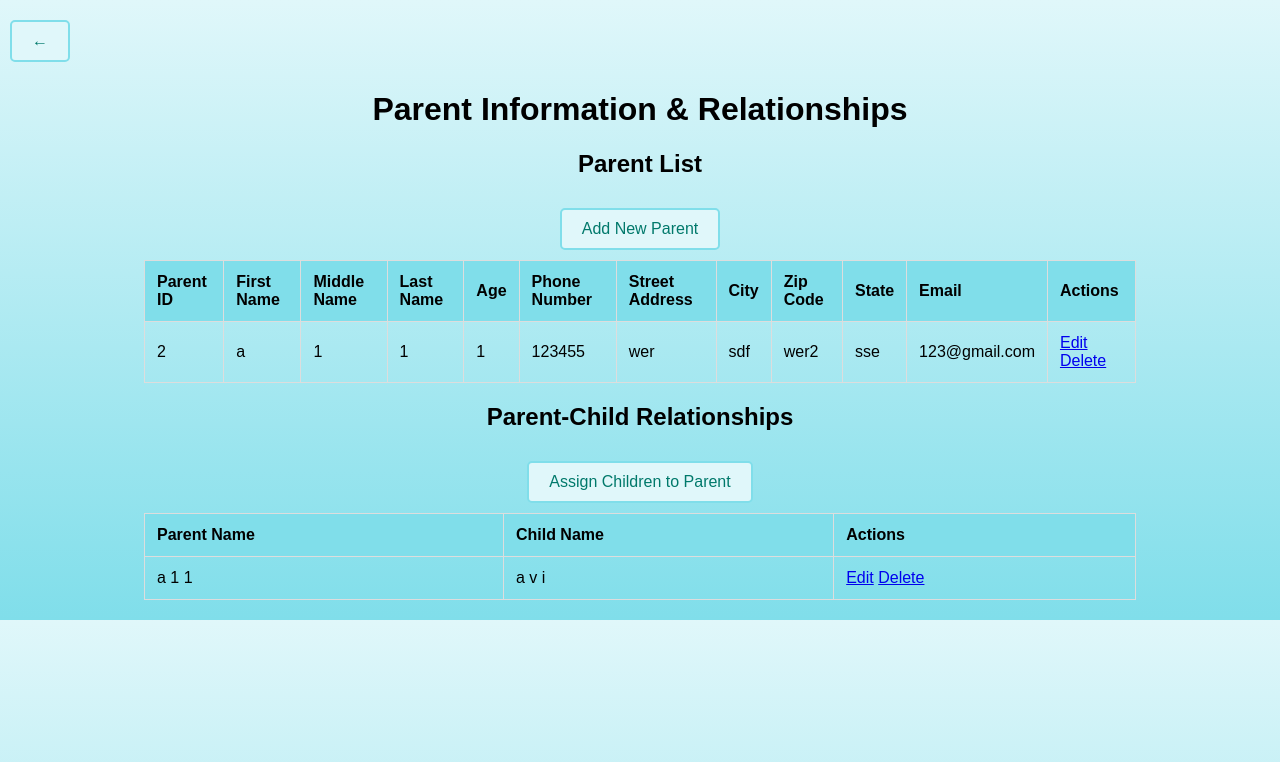
After one commit to selfieguy3/DataCare, a Django app: page /myapp/parents/ in a window 1280 px wide. The commit adds this page. Shown: the top 762 px of the page. Run offline with Django 4.2, Linux system fonts and the light colour scheme; data comes from the database, SQL or seed files in the repository; both versions use the stored data as it was after the commit.

Commit message:
finish all the features of parents information

```diff
--- a/myapp/models.py
+++ b/myapp/models.py
@@ -28,3 +28,19 @@ class Allergy(models.Model):
     child = models.ForeignKey(Child, on_delete=models.CASCADE)
     allergy_name = models.CharField(max_length=100)
     description = models.TextField()
+
+class Parent(models.Model):
+    first_name = models.CharField(max_length=50)
+    middle_name = models.CharField(max_length=50, blank=True, null=True)
+    last_name = models.CharField(max_length=50)
+    age = models.IntegerField()
+    phone_number = models.CharField(max_length=15)
+    street_address = models.CharField(max_length=100)
+    city = models.CharField(max_length=50)
+    zip_code = models.CharField(max_length=10)
+    state = models.CharField(max_length=50)
+    email = models.EmailField()
+
+class ParentChildRelationship(models.Model):
+    parent = models.ForeignKey(Parent, on_delete=models.CASCADE)
+    child = models.ForeignKey(Child, on_delete=models.CASCADE)
--- a/myapp/templates/home.html
+++ b/myapp/templates/home.html
@@ -48,7 +48,7 @@
         <h1>Welcome to our daycare management system. Please select a service to continue.</h1>
         <div class="button-grid">
             <a href="{% url 'child_enrollment' %}" class="button">Child Enrollment</a>
-            <a href="#" class="button">Parent Information</a>
+            <a href="{% url 'parent_list' %}" class="button">Parent Information</a>
             <a href="#" class="button">Staff Management</a>
             <a href="#" class="button">Activity Management</a>
             <a href="#" class="button">Attendance Tracking</a>
--- /dev/null
+++ b/myapp/templates/parent_list.html
@@ -0,0 +1,142 @@
+<!DOCTYPE html>
+<html lang="en">
+<head>
+    <meta charset="UTF-8">
+    <meta name="viewport" content="width=device-width, initial-scale=1.0">
+    <title>Parent Information & Relationships</title>
+    <style>
+        body {
+            font-family: Arial, sans-serif;
+            text-align: center;
+            background: linear-gradient(to bottom, #e0f7fa, #80deea);
+            margin: 0;
+            padding: 0;
+        }
+        .container {
+            margin-top: 50px;
+            padding: 20px;
+        }
+        table {
+            width: 80%;
+            margin: auto;
+            border-collapse: collapse;
+        }
+        th, td {
+            padding: 12px;
+            border: 1px solid #ddd;
+            text-align: left;
+        }
+        th {
+            background-color: #80deea;
+        }
+        a.button {
+            display: inline-block;
+            margin: 10px 0;
+            padding: 10px 20px;
+            background-color: #e0f7fa;
+            border: 2px solid #80deea;
+            border-radius: 5px;
+            text-decoration: none;
+            color: #00796b;
+        }
+        a.button:hover {
+            background-color: #80deea;
+            color: #004d40;
+        }
+        .back-button {
+            position: absolute;
+            top: 10px;
+            left: 10px;
+        }
+        .back-button a {
+            display: block;
+            padding: 10px 20px;
+            background-color: #e0f7fa;
+            border: 2px solid #80deea;
+            border-radius: 5px;
+            text-decoration: none;
+            color: #00796b;
+        }
+        .back-button a:hover {
+            background-color: #80deea;
+            color: #004d40;
+        }
+    </style>
+</head>
+<body>
+    <div class="container">
+        <div class="back-button">
+            <a href="{% url 'home' %}" class="button">&larr;</a>
+        </div>
+        <h1>Parent Information & Relationships</h1>
+
+        <!-- Parent Information Section -->
+        <h2>Parent List</h2>
+        <a href="{% url 'add_parent' %}" class="button">Add New Parent</a>
+        <table>
+            <thead>
+                <tr>
+                    <th>Parent ID</th>
+                    <th>First Name</th>
+                    <th>Middle Name</th>
+                    <th>Last Name</th>
+                    <th>Age</th>
+                    <th>Phone Number</th>
+                    <th>Street Address</th>
+                    <th>City</th>
+                    <th>Zip Code</th>
+                    <th>State</th>
+                    <th>Email</th>
+                    <th>Actions</th>
+                </tr>
+            </thead>
+            <tbody>
+                {% for parent in parents %}
+                <tr>
+                    <td>{{ parent.id }}</td>
+                    <td>{{ parent.first_name }}</td>
+                    <td>{{ parent.middle_name }}</td>
+                    <td>{{ parent.last_name }}</td>
+                    <td>{{ parent.age }}</td>
+                    <td>{{ parent.phone_number }}</td>
+                    <td>{{ parent.street_address }}</td>
+                    <td>{{ parent.city }}</td>
+                    <td>{{ parent.zip_code }}</td>
+                    <td>{{ parent.state }}</td>
+                    <td>{{ parent.email }}</td>
+                    <td>
+                        <a href="{% url 'edit_parent' parent.id %}">Edit</a>
+                        <a href="{% url 'delete_parent' parent.id %}">Delete</a>
+                    </td>
+                </tr>
+                {% endfor %}
+            </tbody>
+        </table>
+
+        <!-- Parent-Child Relationships Section -->
+        <h2>Parent-Child Relationships</h2>
+        <a href="{% url 'assign_child' %}" class="button">Assign Children to Parent</a>
+        <table>
+            <thead>
+                <tr>
+                    <th>Parent Name</th>
+                    <th>Child Name</th>
+                    <th>Actions</th>
+                </tr>
+            </thead>
+            <tbody>
+                {% for relationship in relationships %}
+                <tr>
+                    <td>{{ relationship.parent.first_name }} {{ relationship.parent.middle_name }} {{ relationship.parent.last_name }}</td>
+                    <td>{{ relationship.child.first_name }} {{ relationship.child.middle_name }} {{ relationship.child.last_name }}</td>
+                    <td>
+                        <a href="{% url 'edit_relationship' relationship.id %}">Edit</a>
+                        <a href="{% url 'delete_relationship' relationship.id %}">Delete</a>
+                    </td>
+                </tr>
+                {% endfor %}
+            </tbody>
+        </table>
+    </div>
+</body>
+</html>
--- a/myapp/urls.py
+++ b/myapp/urls.py
@@ -18,4 +18,12 @@ urlpatterns = [
     path('add-allergy/', views.add_allergy, name='add_allergy'),
     path('edit-allergy/<int:pk>/', views.edit_allergy, name='edit_allergy'),
     path('delete-allergy/<int:pk>/', views.delete_allergy, name='delete_allergy'),
+    path('parents/', views.parent_list, name='parent_list'),
+    path('add-parents/', views.add_parent, name='add_parent'),
+    path('edit/<int:parent_id>/', views.edit_parent, name='edit_parent'),
+    path('delete/<int:parent_id>/', views.delete_parent, name='delete_parent'),
+    path('assign/', views.assign_child, name='assign_child'),
+    path('edit_relationship/<int:relationship_id>/', views.edit_relationship, name='edit_relationship'),
+    path('delete_relationship/<int:relationship_id>/', views.delete_relationship, name='delete_relationship'),
+
 ]
--- a/myapp/views.py
+++ b/myapp/views.py
@@ -1,6 +1,6 @@
 from django.shortcuts import render, redirect, get_object_or_404
-from .forms import ChildForm, HealthRecordForm, EmergencyContactForm, AllergyForm
-from .models import Child, HealthRecord, EmergencyContact, Allergy
+from .forms import ChildForm, HealthRecordForm, EmergencyContactForm, AllergyForm, ParentForm, ParentChildRelationshipForm
+from .models import Child, HealthRecord, EmergencyContact, Allergy, Parent, ParentChildRelationship
 
 def home(request):
     return render(request, 'home.html')
@@ -125,3 +125,69 @@ def delete_allergy(request, pk):
         allergy.delete()
         return redirect('child_enrollment')
     return render(request, 'confirm_delete.html', {'object': allergy})
+
+
+def parent_list(request):
+    parents = Parent.objects.all()
+    relationships = ParentChildRelationship.objects.all()
+    return render(request, 'parent_list.html', {'parents': parents,
+                                                'relationships': relationships})
+
+def add_parent(request):
+    if request.method == 'POST':
+        form = ParentForm(request.POST)
+        if form.is_valid():
+            form.save()
+            return redirect('parent_list')
+    else:
+        form = ParentForm()
+    return render(request, 'add_parents.html', {'form': form})
+
+
+def edit_parent(request, parent_id):
+    parent = get_object_or_404(Parent, id=parent_id)
+    if request.method == 'POST':
+        form = ParentForm(request.POST, instance=parent)
+        if form.is_valid():
+            form.save()
+            return redirect('parent_list')
+    else:
+        form = ParentForm(instance=parent)
+    return render(request, 'edit_parents.html', {'form': form})
+
+
+def delete_parent(request, parent_id):
+    parent = get_object_or_404(Parent, id=parent_id)
+    if request.method == 'POST':
+        parent.delete()
+        return redirect('parent_list')
+    return render(request, 'confirm_delete1.html', {'object': parent})
+
+
+def assign_child(request):
+    if request.method == 'POST':
+        form = ParentChildRelationshipForm(request.POST)
+        if form.is_valid():
+            form.save()
+            return redirect('parent_list')
+    else:
+        form = ParentChildRelationshipForm()
+    return render(request, 'assign_child.html', {'form': form})
+
+
+def edit_relationship(request, relationship_id):
+    relationship = get_object_or_404(ParentChildRelationship, id=relationship_id)
+    if request.method == 'POST':
+        form = ParentChildRelationshipForm(request.POST, instance=relationship)
+        if form.is_valid():
+            form.save()
+            return redirect('parent_list')
+    else:
+        form = ParentChildRelationshipForm(instance=relationship)
+    return render(request, 'edit_relationship.html', {'form': form})
+
+
+def delete_relationship(request, relationship_id):
+    relationship = get_object_or_404(ParentChildRelationship, id=relationship_id)
+    relationship.delete()
+    return redirect('parent_list')
```
Also changed, not shown: myapp/forms.py (+12 -1 lines), myapp/templates/add_parents.html (added, +31 -0 lines), myapp/templates/assign_child.html (added, +31 -0 lines), myapp/templates/confirm_delete1.html (added, +32 -0 lines), myapp/templates/edit_parents.html (added, +31 -0 lines), db.sqlite3, myapp/migrations/0002_parent_parentchildrelationship.py (added).
